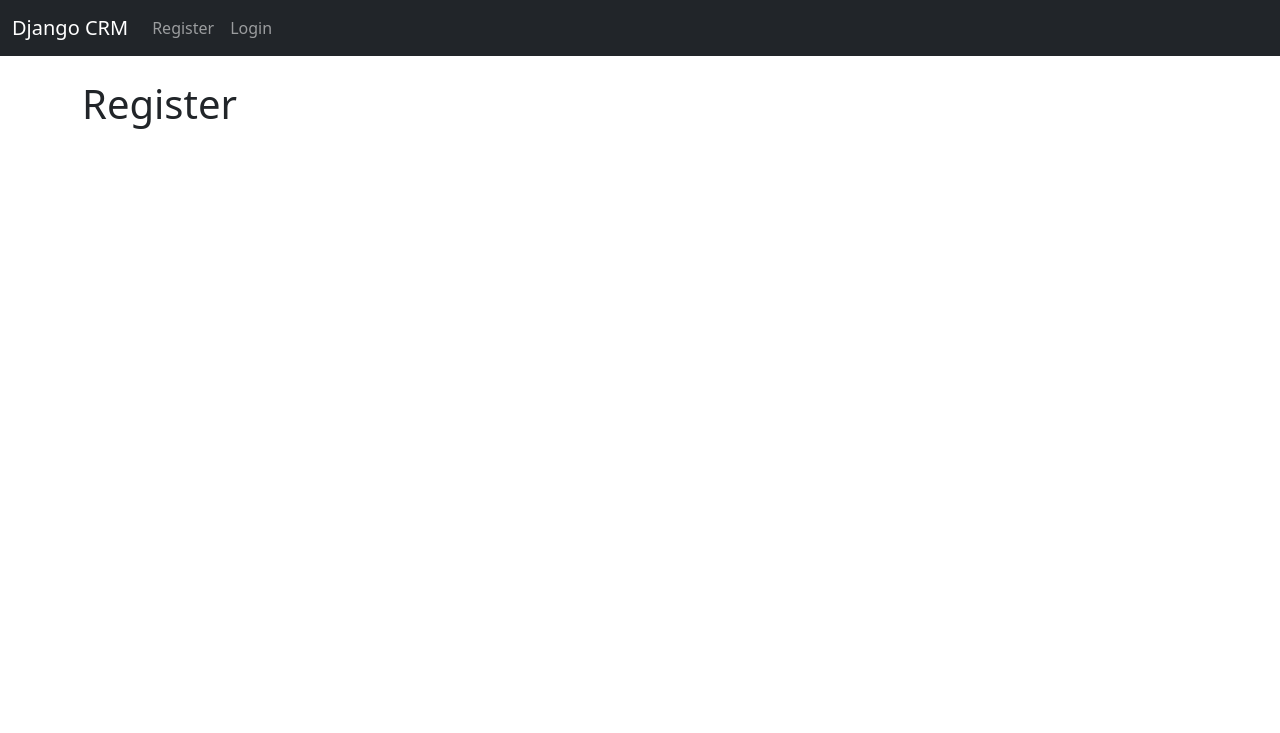
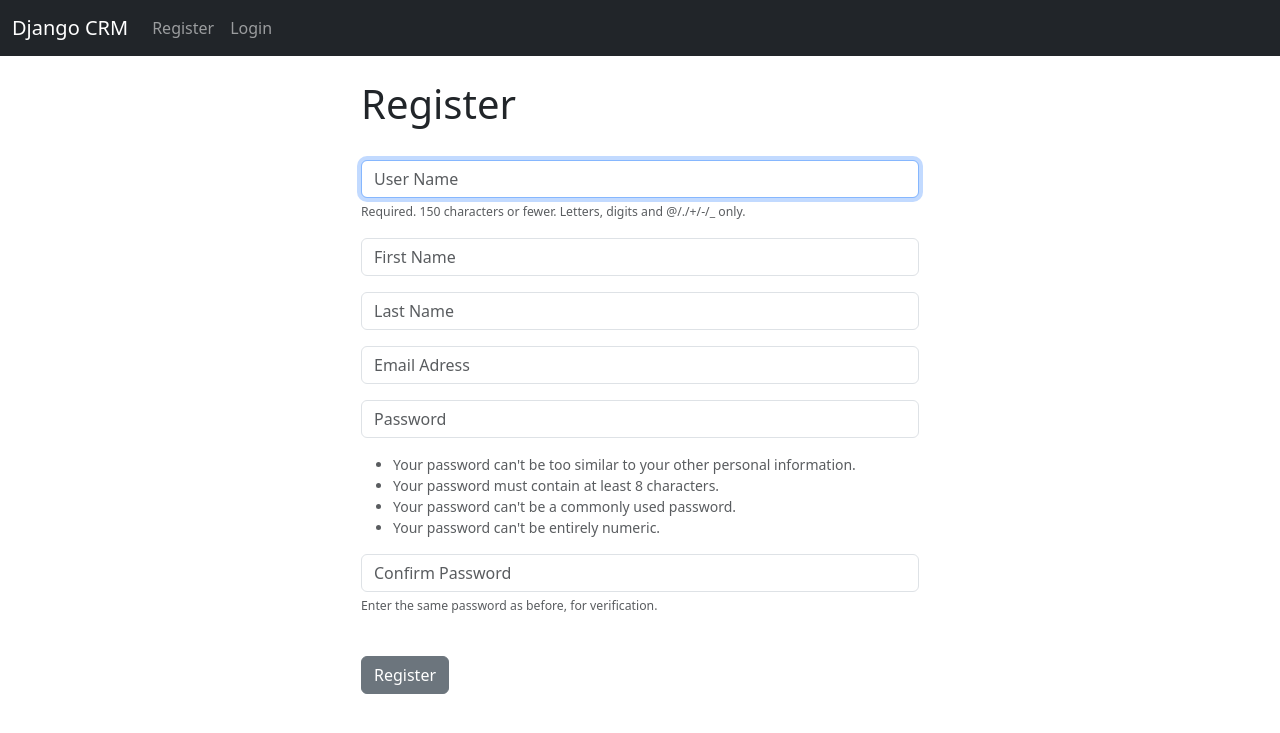
Before and after one commit to WalidBouzidi/Django-CRM, a Django app: page /register/ in a window 1280 px wide. Shown: the top 733 px of the page. Run offline with Django 4.2, Linux system fonts and the light colour scheme.

Commit message:
Registration update

```diff
--- a/website/forms.py
+++ b/website/forms.py
@@ -11,3 +11,22 @@ class SignUpForm(UserCreationForm):
     class Meta:
         model = User
         fields = ('username', 'first_name', 'last_name', 'email', 'password1', 'password2')
+
+
+    def __init__(self, *args, **kwargs):
+	    super(SignUpForm, self).__init__(*args, **kwargs)
+
+	    self.fields['username'].widget.attrs['class'] = 'form-control'
+	    self.fields['username'].widget.attrs['placeholder'] = 'User Name'
+	    self.fields['username'].label = ''
+	    self.fields['username'].help_text = '<span class="form-text text-muted"><small>Required. 150 characters or fewer. Letters, digits and @/./+/-/_ only.</small></span>'
+
+	    self.fields['password1'].widget.attrs['class'] = 'form-control'
+	    self.fields['password1'].widget.attrs['placeholder'] = 'Password'
+	    self.fields['password1'].label = ''
+	    self.fields['password1'].help_text = '<ul class="form-text text-muted small"><li>Your password can\'t be too similar to your other personal information.</li><li>Your password must contain at least 8 characters.</li><li>Your password can\'t be a commonly used password.</li><li>Your password can\'t be entirely numeric.</li></ul>'
+
+	    self.fields['password2'].widget.attrs['class'] = 'form-control'
+	    self.fields['password2'].widget.attrs['placeholder'] = 'Confirm Password'
+	    self.fields['password2'].label = ''
+	    self.fields['password2'].help_text = '<span class="form-text text-muted"><small>Enter the same password as before, for verification.</small></span>'
--- a/website/templates/register.html
+++ b/website/templates/register.html
@@ -2,6 +2,31 @@
 
 {% block content %}
 
+<div class="col-md-6 offset-md-3">
 <h1>Register</h1>
+<br/>
+
+    <form method="POST" action= "">
+    {% csrf_token %}
+    {% if form.errors %}
+    <div class="alert alert-warning alert-dismissible fade show" role = "alert">
+        Your Form has errors
+        {% for field in form  %}
+            {% if field.errors %}
+                {{field.errors}}
+            {% endif %}
+        {% endfor %}
+    </div>
+    {% endif %}
+
+    {{form.as_p}}
+    <br/>
+        <form>
+
+            <button type="submit" class="btn btn-secondary">Register</button>
+
+        </form>
+
+</div>
 
 {% endblock content %}
--- a/website/views.py
+++ b/website/views.py
@@ -1,6 +1,7 @@
 from django.shortcuts import render, redirect
 from django.contrib.auth import authenticate, login, logout
 from django.contrib import messages
+from .forms import SignUpForm
 
 def home(request):
     #Check to see if logging in
@@ -29,4 +30,19 @@ def logout_user(request):
     return redirect('home')
 
 def register_user(request):
-    return render(request, 'register.html', {})
+    if request.method == 'POST':
+        form = SignUpForm(request.POST)
+        if form.is_valid:
+            form.save()
+            #Authenticate and login
+            username = form.cleaned_data['username']
+            password = form.cleaned_data['password1']
+            user = authenticate(username=username, password=password)
+            login(request, user)
+            messages.success(request, 'You have successfully registered! Welcome!')
+            return redirect('home')
+    else:
+        form = SignUpForm()
+        return render(request, 'register.html', {'form' : form})
+
+    return render(request, 'register.html', {'form' : form})
```
Also changed, not shown: db.sqlite3.
